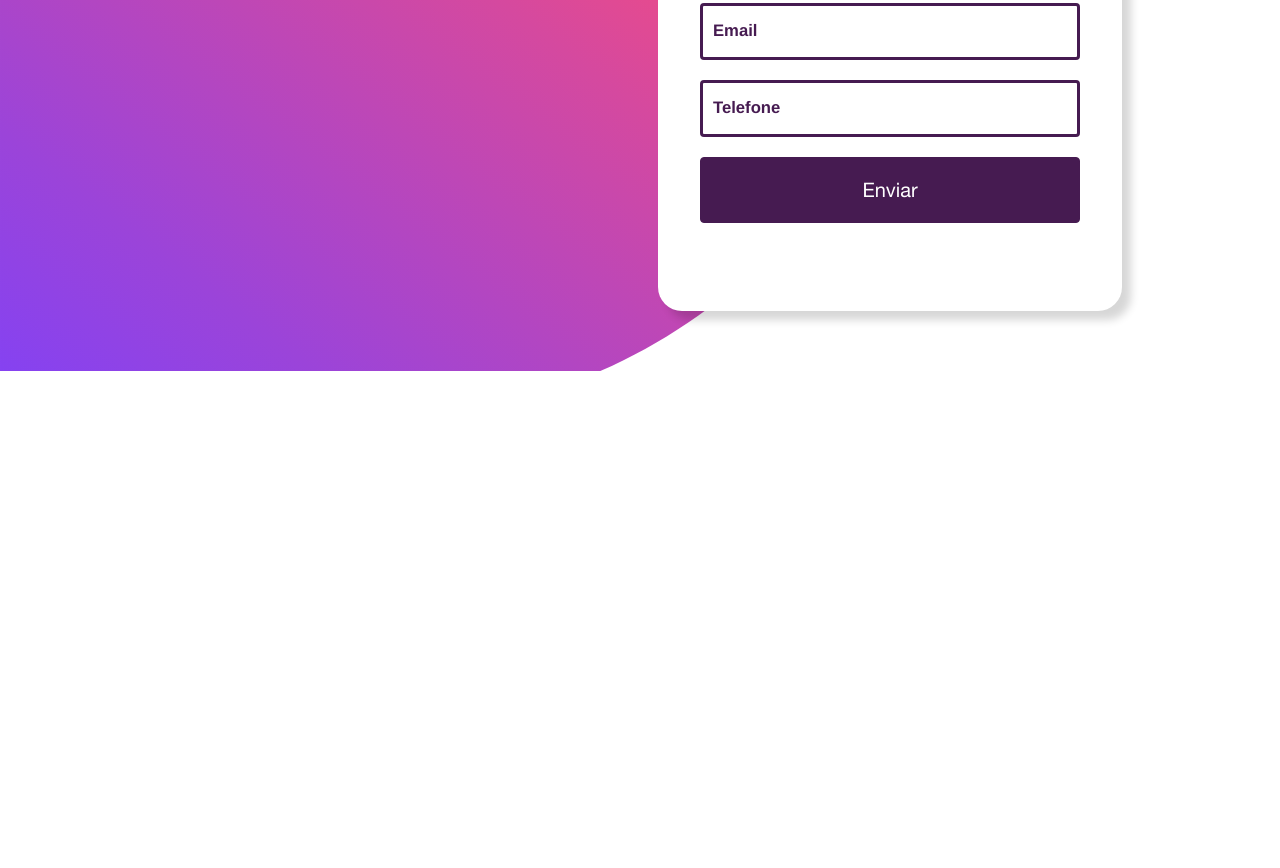
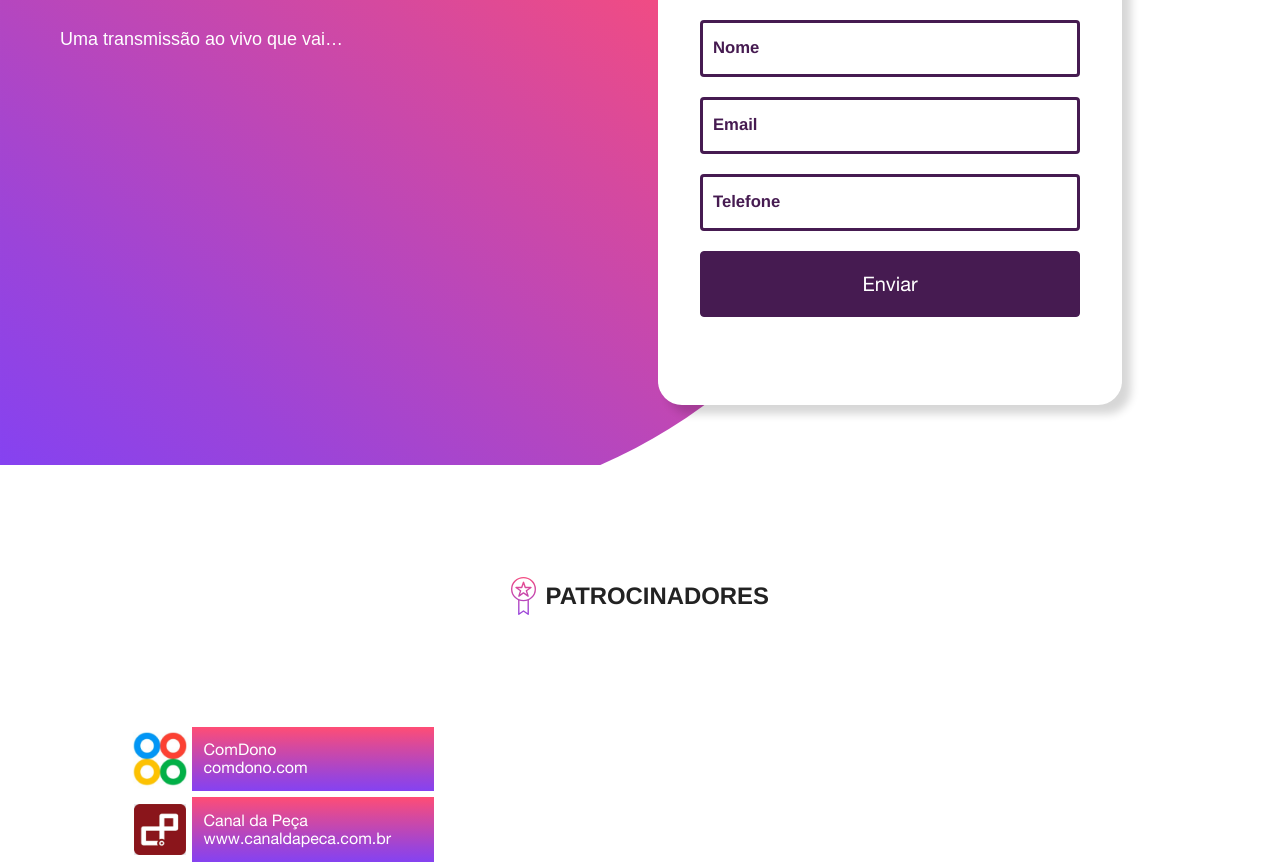
Before and after one commit to pedroaugustomontes/GamaExperience33_EuManifesto-LP, a plain HTML site: page index.html in a window 1280 px wide. Shown: the part 379-1247 px from the top of the page. Before the commit the page ends 800 px from the top, so only its background shows below. Drawn offline with Linux system fonts and the light colour scheme.

Commit message:
Implementação da page Patrocinadores

```diff
--- a/index.html
+++ b/index.html
@@ -4,7 +4,6 @@
   <title>FlexBlog</title>
   <meta charset="UTF-8">
   <meta name="viewport" content="width=device-width, initial-scale=1.0, shrink-to-fit=no">
-  <link href="https://fonts.googleapis.com/css2?family=Nunito:ital,wght@0,400;0,700;1,400&display=swap" rel="stylesheet">
   <link rel="stylesheet" type="text/css" href="./style.css">
 
   <!-- Hotjar Tracking Code for eumanifesto.online -->
@@ -39,7 +38,17 @@
 
 </head>
 <body>
-
+  <!-- Janela pop-up -->
+  <div class="container">
+    <div id="popup" class="popup__wrapper">
+      <div class="popup__container">
+        <button class="exit" onclick=exitPopUp()>X</button>
+        <h1 class="popup__title">Obrigado pela visita!</h1>
+        <p> Nossa missão é abraçar você. Obrigado por se inscrever no nosso Webinar! Fale sobre nós com seus amigos, viu? :-D
+        </p>
+      </div>
+    </div>
+  </div>
   <header class="menu">
     <div class="menu-logo">
       <a href="#"><img src="./img/logo.svg" alt="Logo"></a>
@@ -118,7 +127,34 @@
     </div>
   </div>
   </section>
+  <section class="patrocinadores">
+    <div class="patrocinadores__title">
+      <img src="img/medalha.svg" alt="medalha de condecoração">
+      <h5>PATROCINADORES</h5>
+    </div>
+    <div class="patrocinadores__logo">
+      <div class="patrocinadores__container">
+        <div class="logo_container">
+          <img src="img/logoComDono.png" alt="Logo da ComDono">
+        </div>
+        <div class="patrocinadores__dados">
+          <p>ComDono</p>
+          <a href="http://https://comdono.com/">comdono.com</a>
+        </div>
+      </div>
+      <div class="patrocinadores__container">
+        <div class="logo_container">
+          <img class="logo_canalPeca" src="img/logoCanalPeca.png" alt="Logo da Canal da Peça">
+        </div>
+        <div class="patrocinadores__dados">
+          <p>Canal da Peça</p>
+          <a href="https://www.canaldapeca.com.br">www.canaldapeca.com.br</a>
+        </div>
+      </div>
+    </div>
 
+  </section>
 
+  <script src="scripts/modal.js"></script>
 </body>
 </html>
--- /dev/null
+++ b/scripts/modal.js
@@ -0,0 +1,17 @@
+function onMouseOut(event) {
+    // If the mouse is near the top of the window, show the popup
+    if (event.clientY < 50) {
+      // Remove this event listener
+      document.removeEventListener("mouseout", onMouseOut);
+
+      // Show the popup
+      document.getElementById("popup").style.display = "block";
+    }
+  }
+
+document.addEventListener("mouseout", onMouseOut);
+
+function exitPopUp(){
+
+    document.getElementById("popup").style.display = "none";
+}
--- a/style.css
+++ b/style.css
@@ -11,7 +11,7 @@
   src: url('/fonts/aller-bold.ttf');
 }
 
-body, h1, h2, ul, li, a, p {
+body, h1, h2, h5 ul, li, a, p {
   padding: 0px;
   margin: 0px;
   font-family: 'Helvetica Neue';
@@ -147,3 +147,54 @@ img {
   line-height: 1.5em;
   font-family: inherit;
 }
+
+
+.patrocinadores__title{
+  width: 100%;
+  display: flex;
+  justify-content: center;
+  align-items: center;
+  padding: 6% 0%;
+  font-size: 1.8rem;
+}
+
+.patrocinadores__title img{
+  padding-right: 10px;
+}
+
+.patrocinadores__container{
+  display: flex;
+  justify-content: left;
+  align-items: center;
+  padding-left: 10%;
+  padding-bottom: 6px;
+}
+
+.patrocinadores__dados{
+  display: flex;
+  justify-content: center;
+  align-items: left;
+  flex-direction: column;
+  background: transparent linear-gradient(180deg, #FF4D75 0%, #D5499F 31%, #9B44D9 78%, #8542F1 100%) 0% 0% no-repeat padding-box;
+  width: 242px;
+  padding: 1.2% 0% 1.3% 1%;
+  color: #fff;
+}
+
+.patrocinadores__dados a{
+  color: #fff;
+}
+
+.patrocinadores__dados a:hover{
+  color: rgb(24, 11, 141);
+}
+
+.logo_container{
+  display: flex;
+  justify-content: center;
+  align-items: center;
+  width: 64px;
+}
+.logo_canalPeca{
+  width: 80%;
+}
```
Also changed, not shown: img/logoCanalPeca.png (added), img/logoCanalPeca2x.png (added), img/logoComDono.png (added), img/logoComDono2x.png (added), img/medalha.svg (added).
